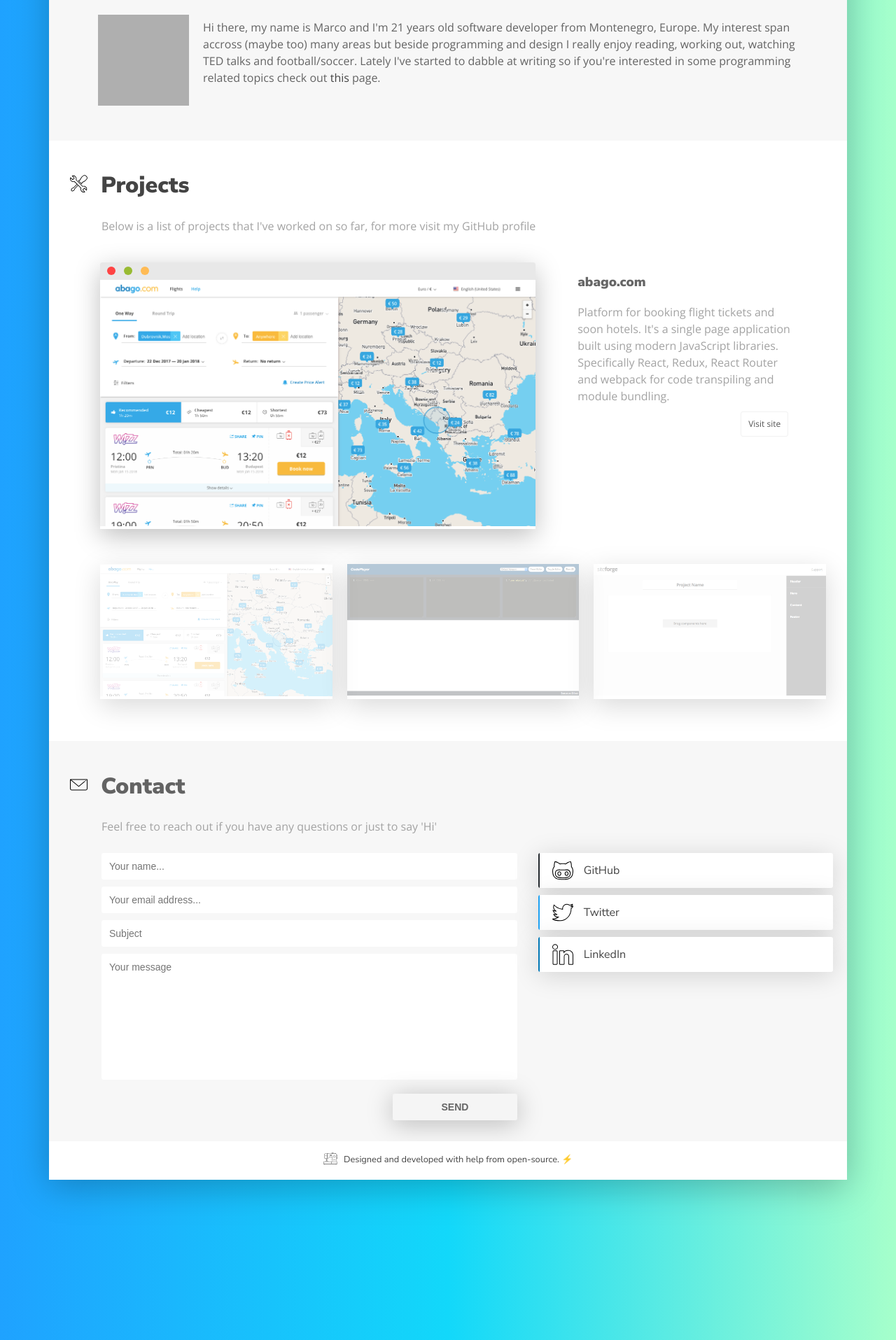
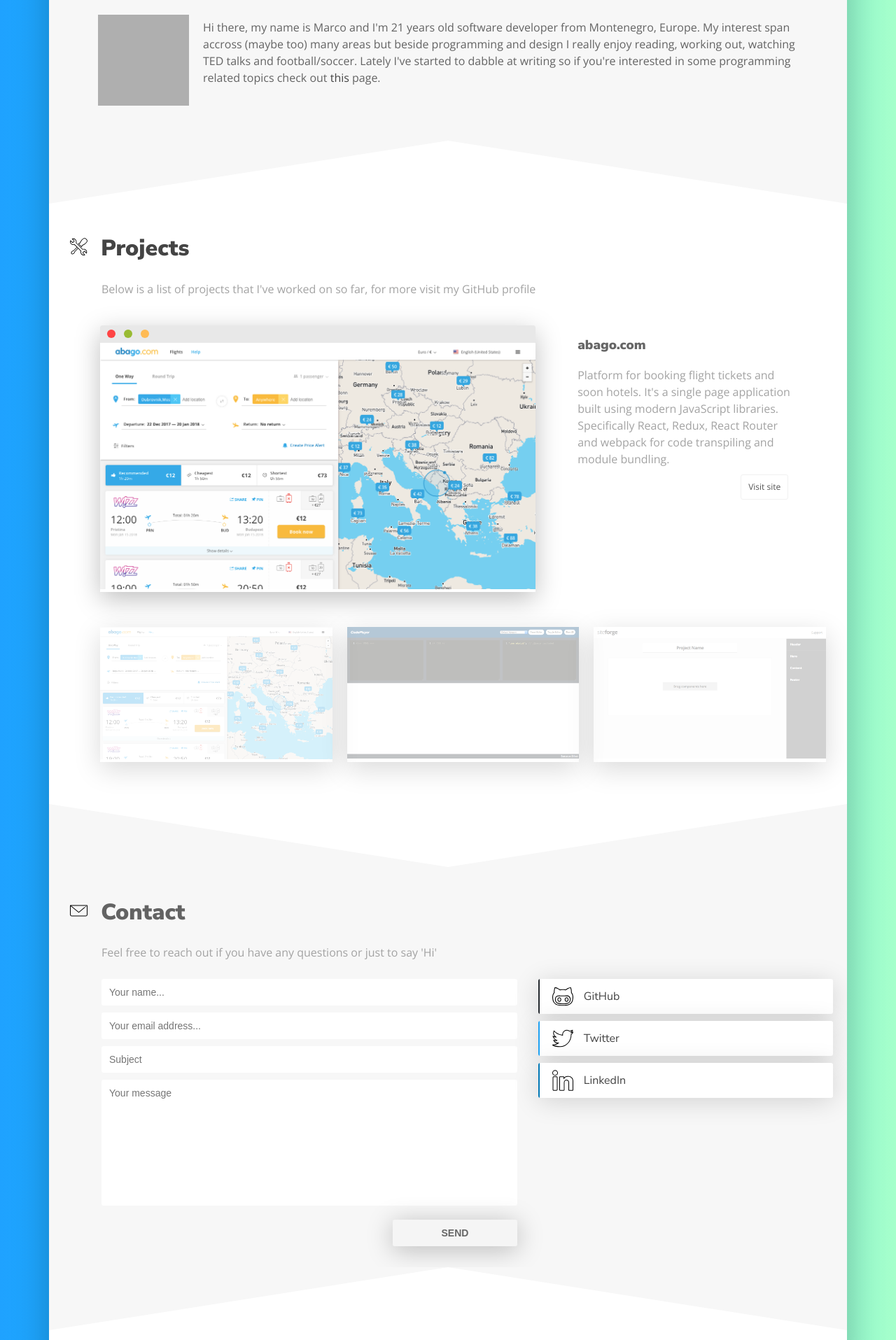
Before and after one commit to marcoroganovic/marcoroganovic.github.io, a Jekyll site: the page built from index.html, in a window 1280 px wide. Shown: the part 752-2667 px from the top of the page at 70% size. Built offline with Jekyll 4.4.1, drawn with Linux system fonts in a browser that asks for light colours; nearby versions of some CDN libraries; grey boxes are pictures that could not be loaded.

Commit message:
add border separators on every section of homepage

```diff
--- a/css/styles.css
+++ b/css/styles.css
@@ -137,11 +137,18 @@
   border-bottom: 90px solid #f7f7f7;
 }
 
-.separator-left {
+.separator-left-inverted,
+.separator-right-inverted {
+  border-top: 90px solid #f7f7f7;
+}
+
+.separator-left,
+.separator-left-inverted {
   border-right: 570px solid transparent;
 }
 
-.separator-right {
+.separator-right,
+.separator-right-inverted {
   border-left: 570px solid transparent;
 }
 
--- a/index.html
+++ b/index.html
@@ -32,6 +32,11 @@
     programming related topics check out <a href="/blog">this</a> page.</p>
   </div>
 </section>
+
+<div class="border-separator">
+  <div class="separator-left-inverted"></div>
+  <div class="separator-right-inverted"></div>
+</div>
 
 <section id="projects" class="">
   <h2>
@@ -73,6 +78,11 @@
     </div>
   </div>
 </section>
+
+<div class="border-separator">
+  <div class="separator-left"></div>
+  <div class="separator-right"></div>
+</div>
 
 <section id="contact" class="bg-alternate">
   <h2>
@@ -126,3 +136,8 @@
 
   </div>
 </section>
+
+<div class="border-separator">
+  <div class="separator-left-inverted"></div>
+  <div class="separator-right-inverted"></div>
+</div>
```
Also changed, not shown: 2 other files.
